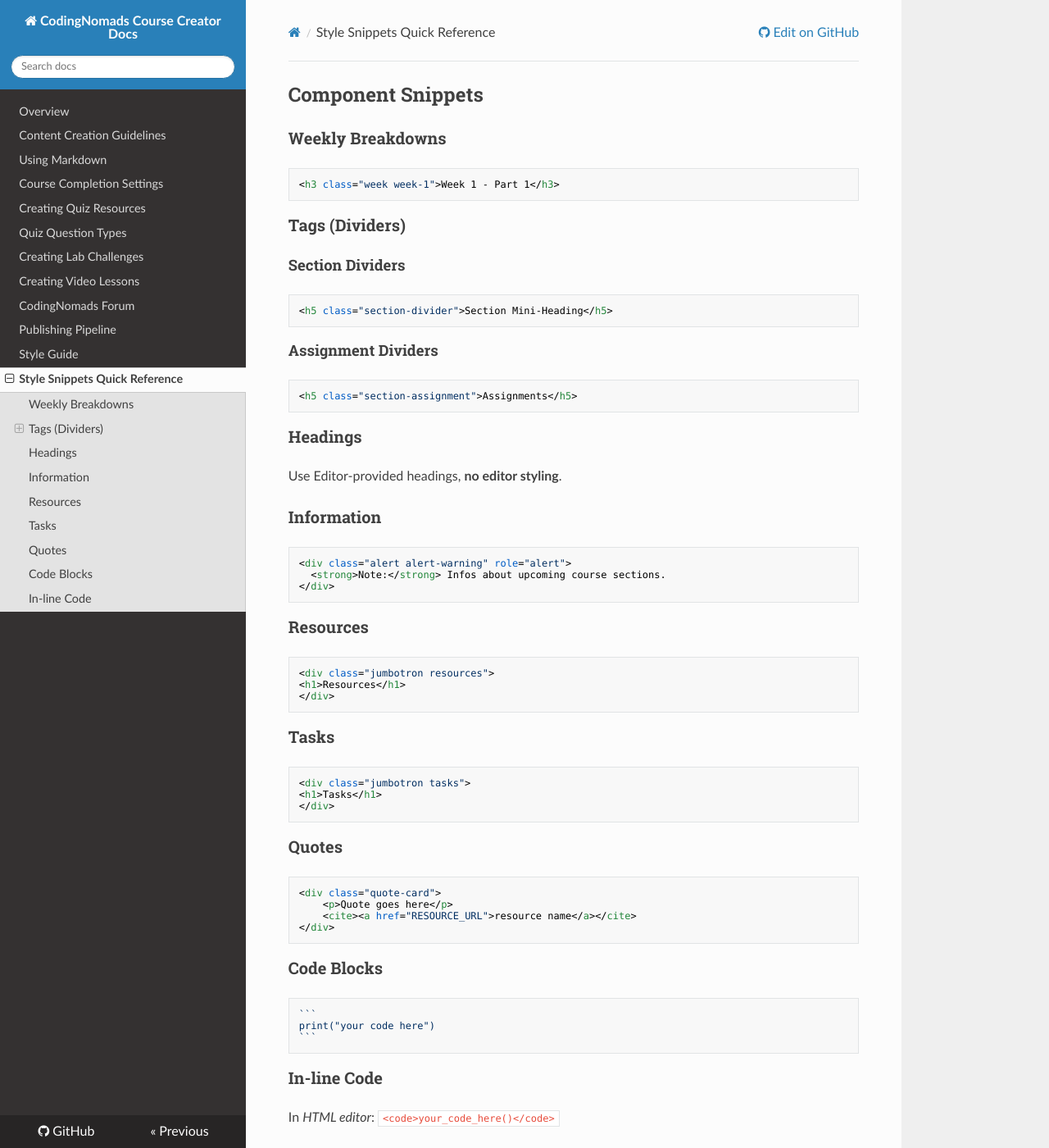
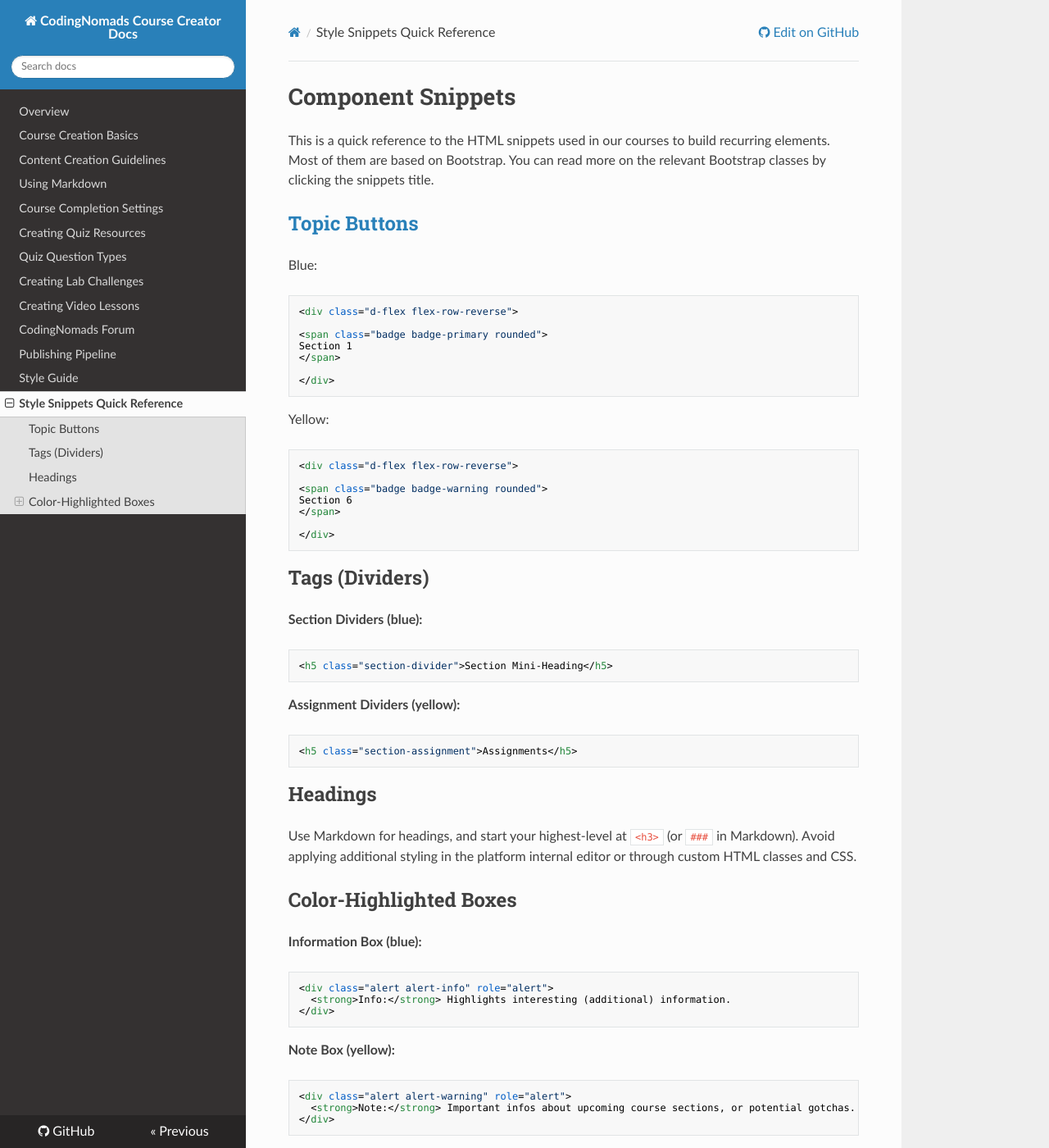
Before and after one commit to iansedano/creator-docs, an MkDocs documentation site: the page built from docs/11-snippets-reference.md, in a window 1280 px wide and 1400 px high. Shown: the whole window at 82% size. Built offline with MkDocs 1.6.1, drawn with Linux system fonts in a browser that asks for light colours; nearby versions of some CDN libraries; some of the changed text lies outside the part shown.

````diff
--- a/docs/11-snippets-reference.md
+++ b/docs/11-snippets-reference.md
@@ -1,34 +1,66 @@
-## Component Snippets
+# Component Snippets
 
-### Weekly Breakdowns
+This is a quick reference to the HTML snippets used in our courses to build recurring elements. Most of them are based on Bootstrap. You can read more on the relevant Bootstrap classes by clicking the snippets title.
+
+## [Topic Buttons](https://getbootstrap.com/docs/4.0/components/buttons/)
+
+Blue:
 
 ```html
-<h3 class="week week-1">Week 1 - Part 1</h3>
+<div class="d-flex flex-row-reverse">
+
+<span class="badge badge-primary rounded">
+Section 1
+</span>
+
+</div>
 ```
 
-### Tags (Dividers)
+Yellow:
 
-#### Section Dividers
+```html
+<div class="d-flex flex-row-reverse">
+
+<span class="badge badge-warning rounded">
+Section 6
+</span>
+
+</div>
+```
+
+## Tags (Dividers)
+
+**Section Dividers (blue):**
 
 ```html
 <h5 class="section-divider">Section Mini-Heading</h5>
 ```
 
-#### Assignment Dividers
+**Assignment Dividers (yellow):**
 
 ```html
 <h5 class="section-assignment">Assignments</h5>
 ```
 
-### Headings
+## Headings
 
-Use Editor-provided headings, **no editor styling**.
+Use Markdown for headings, and start your highest-level at `<h3>` (or `###` in Markdown). Avoid applying additional styling in the platform internal editor or through custom HTML classes and CSS.
 
-### Information
+## Color-Highlighted Boxes
+
+**Information Box (blue):**
+
+```html
+<div class="alert alert-info" role="alert">
+  <strong>Info:</strong> Highlights interesting (additional) information.
+</div>
+```
+
+**Note Box (yellow):**
 
 ```html
 <div class="alert alert-warning" role="alert">
-  <strong>Note:</strong> Infos about upcoming course sections.
+  <strong>Note:</strong> Important infos about upcoming course sections, or potential gotchas.
 </div>
 ```
 
@@ -59,10 +91,16 @@ Use Editor-provided headings, **no editor styling**.
 
 ### Code Blocks
 
-    ```
+Use Markdown to create code blocks.
+
+    ```python
     print("your code here")
     ```
 
-### In-line Code
+### In-Line Code
 
-In _HTML editor_: `<code>your_code_here()</code>`
+Use Markdown to create in-line-code snippets:
+
+  `my_funct()`
+
+In the platform's **HTML editor** you can create them like this: `<code>your_code_here()</code>`
--- a/mkdocs.yml
+++ b/mkdocs.yml
@@ -5,6 +5,7 @@ date: 2019-09-23
 some_url: https://codingnomads.co/
 nav:
   - Overview: README.md
+  - Course Creation Basics: 00-basics.md
   - Content Creation Guidelines: 01-content-guidelines.md
   - Using Markdown: 02-markdown-course-creation.md
   - Course Completion Settings: 03-course-completion.md
````
Also changed, not shown: docs/00-basics.md (added, +30 -0 lines), docs/_scratch.md (+71 -0 lines).
